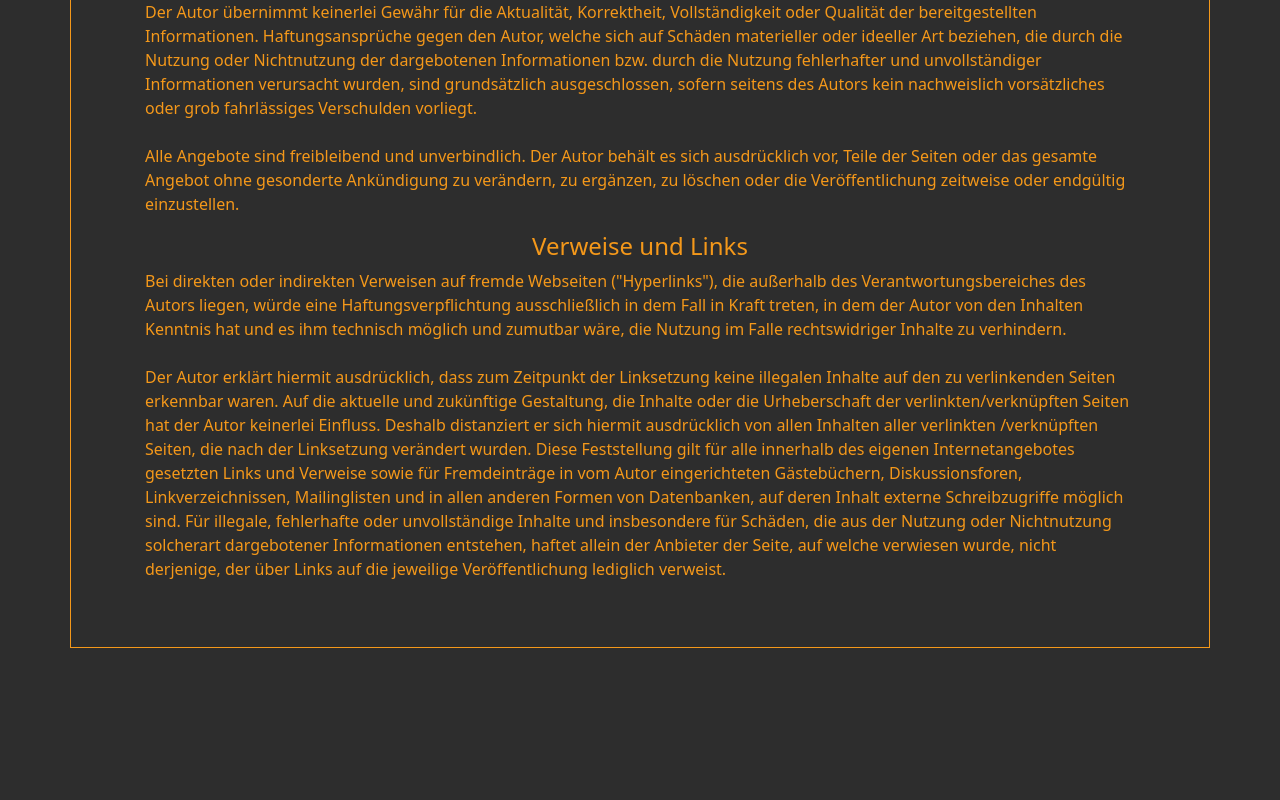
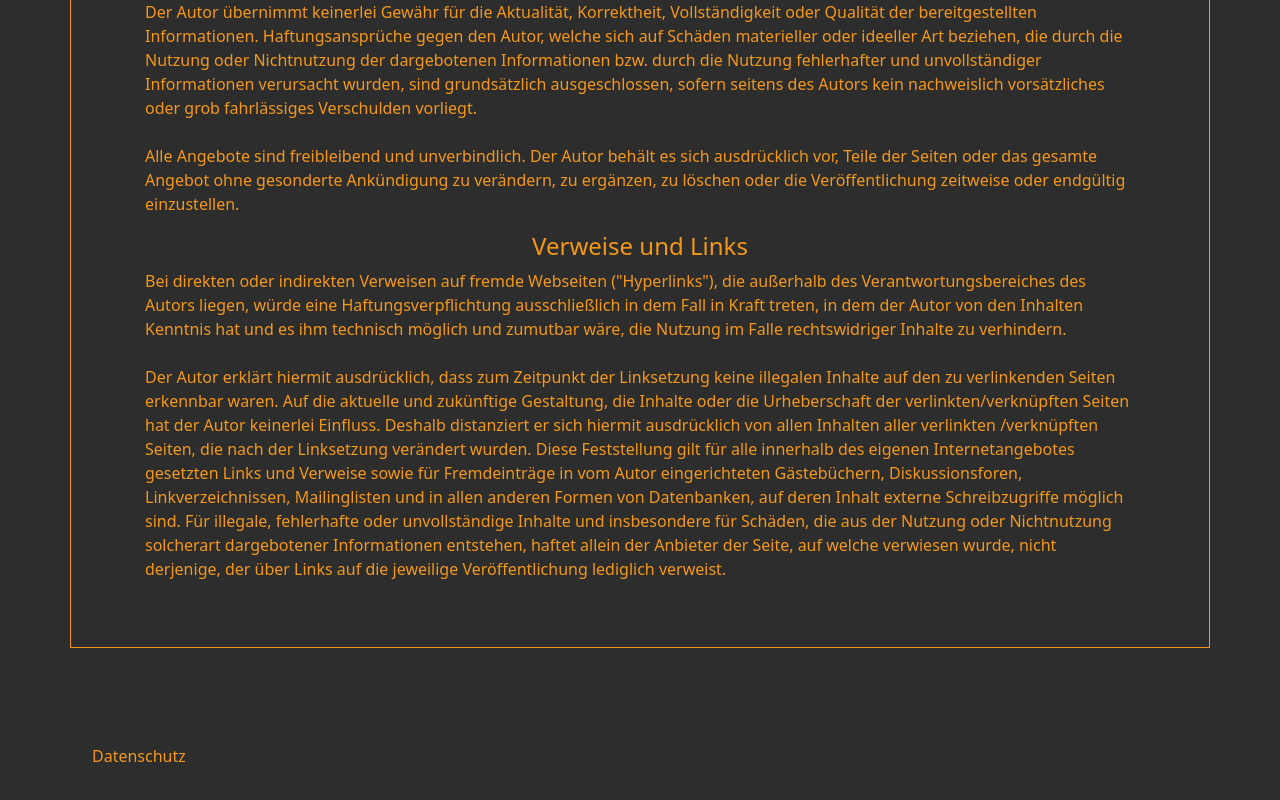
Before and after one commit to rllyben/Antiflo-Schampoo, a Vue app in the folder flomy/: page /#/impressum in a window 1280 px wide. Shown: the part 1581-2381 px from the top of the page. Before the commit the page ends 2325 px from the top, so only its background shows below. Built offline with nearby package versions, Linux system fonts and the light colour scheme.

Commit message:
Fußbilder für alle

```diff
--- a/flomy/src/views/ContactPageView.vue
+++ b/flomy/src/views/ContactPageView.vue
@@ -6,6 +6,14 @@
         </div>
       </div>
     </div>
+    <footer>
+      <router-link to="/impressum">
+        <div class="container impressum">Impressum</div>
+      </router-link>
+      <router-link to="/privacy">
+        <div class="container privacy">Datenschutz</div>
+      </router-link>
+    </footer>
 </template>
 
 <style>
--- a/flomy/src/views/ImpressumView.vue
+++ b/flomy/src/views/ImpressumView.vue
@@ -81,6 +81,11 @@
       </div>
     </div>
   </div>
+  <footer>
+      <router-link to="/privacy">
+        <div class="container privacy">Datenschutz</div>
+      </router-link>
+    </footer>
 </template>
 
 <style>
--- a/flomy/src/views/PrivacyPageView.vue
+++ b/flomy/src/views/PrivacyPageView.vue
@@ -155,6 +155,11 @@
         </div>
       </div>
     </div>
+    <footer>
+      <router-link to="/impressum">
+        <div class="container impressum">Impressum</div>
+      </router-link>
+    </footer>
 </template>
 
 <style>
```
